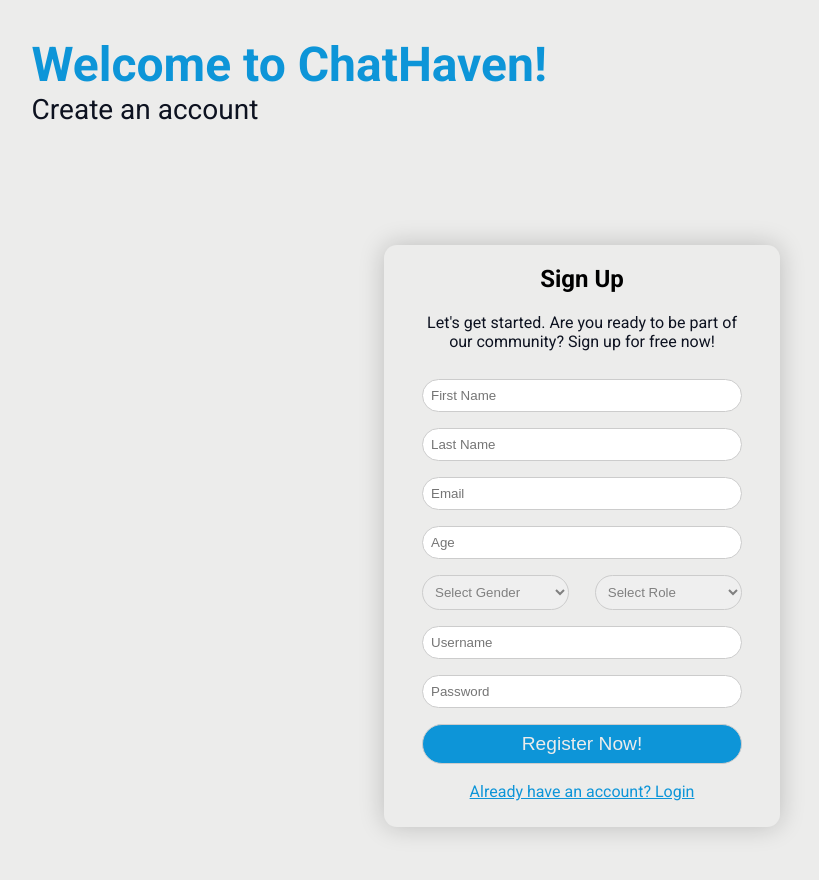
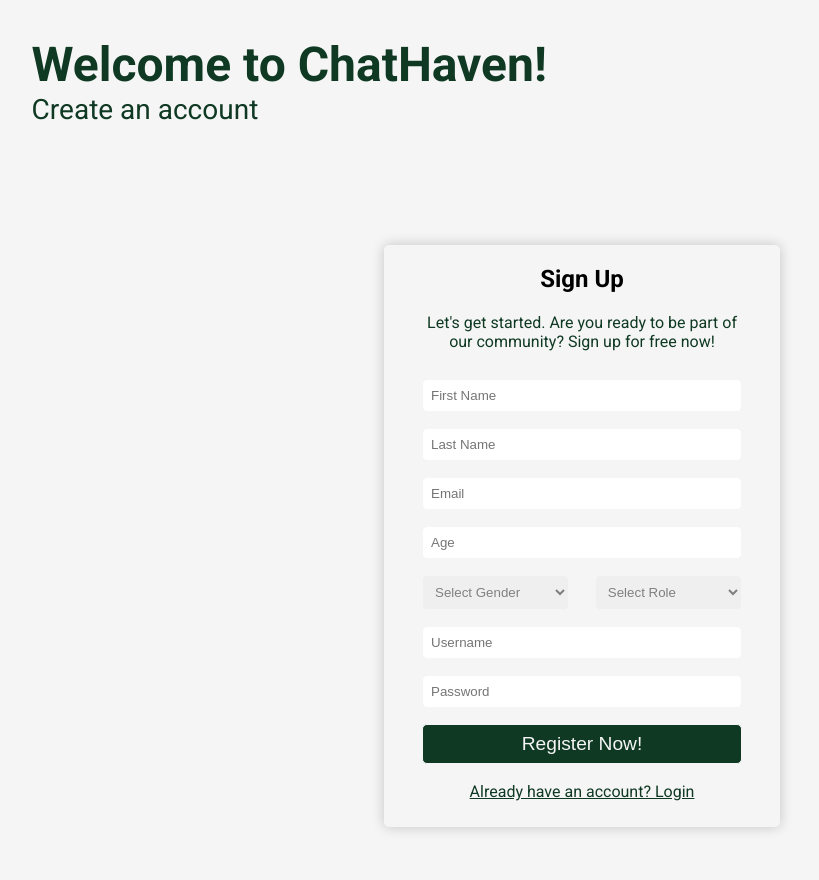
Before and after one commit to First-Time-Coders/FirstTimeCoders-SOEN341_Project_W25, a Django app: page /api/register/ in a window 1280 px wide. Shown: the whole page, without its empty margins (58-877 px from the left). Run offline with Django 4.2, Linux system fonts and the light colour scheme; some libraries are stand-ins or nearby versions.

Commit message:
style changes

```diff
--- a/api/static/css/register.css
+++ b/api/static/css/register.css
@@ -3,7 +3,7 @@ body {
     justify-content: center;
     align-items: center;
     height: 100vh;
-    background: #ECECEB;
+    background: #F5F5F5;
     margin: 0;
     flex-direction: column;
     padding: 5vh 0;
@@ -29,14 +29,14 @@ body {
 .header h1 {
     margin: 0;
     font-size: 48px;
-    color: #0d95d8;
+    color: #0F3923;
     font-weight: bolder;
 }
 
 .header p {
     margin: 0px 0;
     font-size: 28px;
-    color: #0d1220;
+    color: #0F3923;
 }
 
 .container {
@@ -60,15 +60,15 @@ body {
 }
 
 .register-box {
-    background: #ECECEB;
+    background: #F5F5F5;
     padding-left: 3vw;
     padding-right: 3vw;
     padding-bottom: 2vw;
     width: 25vw;
     height: auto;
     position: relative;
-    border-radius: 1vw;
-    box-shadow: 0px 0px 2vw rgb(0, 0, 0, 0.2);
+    border-radius: 5px;
+    box-shadow: 0px 0px 1vw rgb(0, 0, 0, 0.2);
     display: flex;
     flex-direction: column;
     text-align: center;
@@ -80,12 +80,12 @@ body {
 .register-box h1 {
     margin: 0 0 10px 0;
     font-size: 28px;
-    color: #0d1220;}
+    color: #0F3923;}
 
 .register-box p {
     margin: 0 0 20px 0;
     font-size: 16px;
-    color: #0d1220;}
+    color: #0F3923;}
 
 .register-box a {
     padding-top: 10px;
@@ -103,21 +103,21 @@ form {
 }
 
 button {
-    background: #0d95d8;
-    color: #ECECEB;
-    border-radius: 10vw;
+    background: #0F3923;
+    color: #F5F5F5;
+    border-radius: 5px;
     cursor: pointer;
     font-size: 1.5vw;
     align-items: center;
     transition-duration: 0.4s;
-    border: 2px solid #0d95d8;
+    border: 2px solid #0F3923;
 }
 
 input, select, button {
     margin: 1vh 0;
     padding: 1vh;
-    border-radius: 10vw;
-    border: 1px solid #ccc;
+    border-radius: 5px;
+    border: 1px solid #F5F5F5;
     width: 100%;
     box-sizing: border-box;
 }
@@ -127,19 +127,19 @@ select {
 }
 
 button:hover {
-    background-color: #ECECEB;
-    border-color: #0d95d8; /*#1b8655*/
-    color: #0d95d8;
+    background-color: #F5F5F5;
+    border-color: #0F3923; /*#1b8655*/
+    color: #0F3923;
 }
 
 a {
-    color: #0d95d8;
+    color: #0F3923;
 }
 
 a:visited {
-    color: #0d95d8; /* Same as default link color */
+    color: #0F3923; /* Same as default link color */
 }
 
 a:hover {
-    color: #0d1220; /* Optional: Change color on hover */
+    color: #0F3923; /* Optional: Change color on hover */
 }
--- a/api/templates/api/dashboard-admin.html
+++ b/api/templates/api/dashboard-admin.html
@@ -14,7 +14,7 @@
 <header id="topbar">
     <div class="top-bar-content">
         <div class="logo-name">
-            <img src="{% static 'logo/logo.png' %}" style="width: 100px; height: 100px" alt="logo">
+            <img src="{% static 'logo/pixelcut-export.png' %}" style="width: 100px; height: 45px" alt="logo">
             <span>Chat Haven</span>
         </div>
     </div>
```
Also changed, not shown: api/static/css/create_channel.css (+7 -7 lines), api/static/css/home.css (+4 -4 lines), api/templates/api/login.html (+22 -7 lines), api/static/logo/pixelcut-export.png (added).
